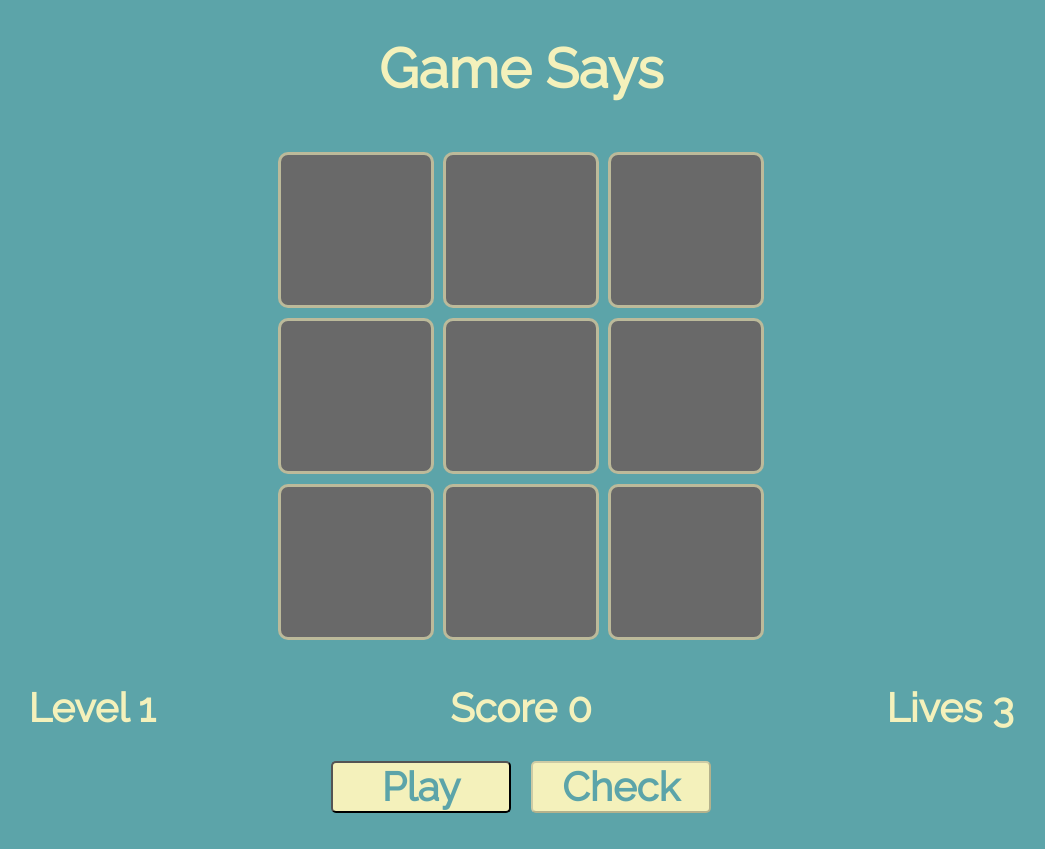
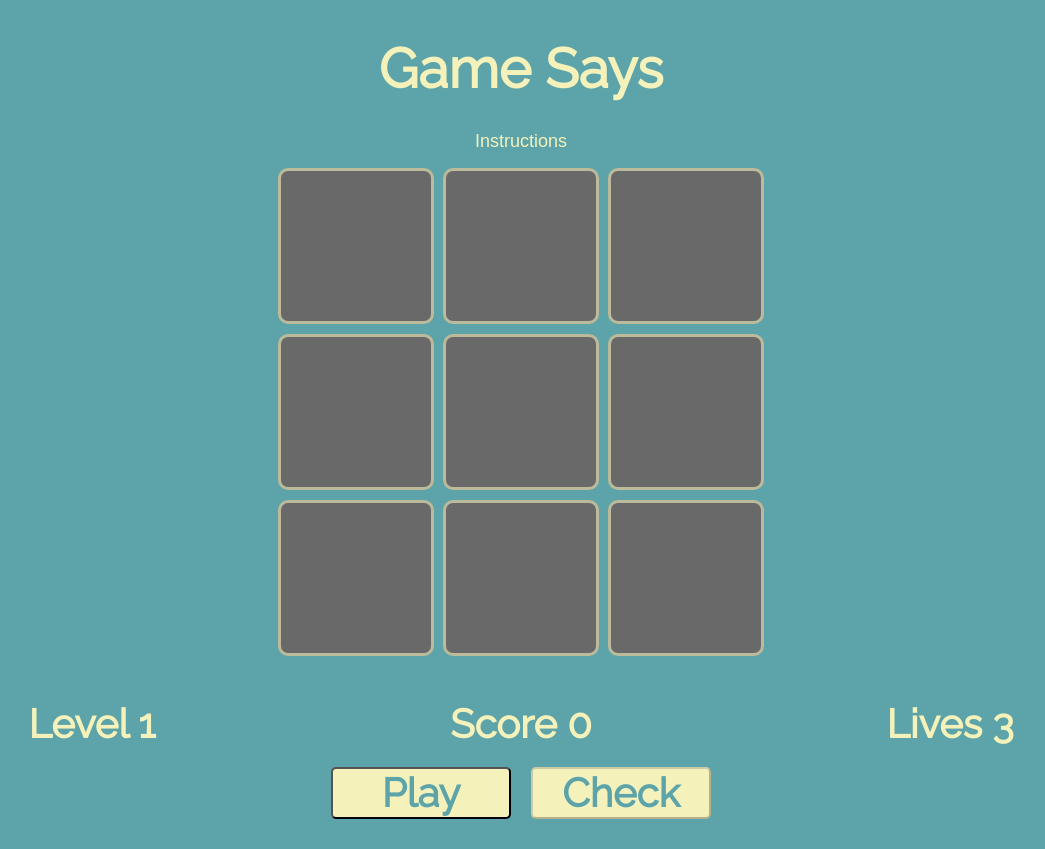
Before and after one commit to P-atrick/WDI-First-Project, a PHP site: page / in a window 1280 px wide. Shown: the whole page, without its empty margins (119-1164 px from the left). Before the commit the page ends 813 px from the top, so only its background shows below. Run offline with PHP 8.4, Linux system fonts and the light colour scheme; some libraries are stand-ins or nearby versions.

Commit message:
added instructions button

```diff
--- a/css/style.css
+++ b/css/style.css
@@ -29,18 +29,30 @@ body {
 /*HEADER*/
 header {
   align-items: center;
-  color: #F4F1BB;
-  display: flex;
+  /*display: flex;*/
   margin-bottom: 10px;
 }
 .header-wrapper {
-  display: flex;
+  /*display: flex;*/
   justify-content: center;
   width: 100%;
 }
 
 h1 {
+  color: #F4F1BB;
+  display: flex;
+  justify-content: center;
   font-size: 55px;
+  margin-bottom: 30px;
+}
+
+.instructions {
+  background-color: #5CA4A9;
+  border: none;
+  color: #F4F1BB;
+  display: flex;
+  font-size: 18px;
+  margin: 0 auto;
 }
 
 /*MAIN*/
@@ -52,6 +64,7 @@ main {
   margin-bottom: 40px;
   width: 495px;
 }
+
 
 .tiles-wrapper {
   display: flex;
@@ -125,7 +138,7 @@ footer {
 .play-check-button-wrapper {
   display: flex;
   justify-content: center;
-  margin-top: 30px;
+  margin-top: 20px;
 }
 
 .play-button {
--- a/index.html
+++ b/index.html
@@ -16,6 +16,8 @@
     <header>
       <div class="header-wrapper">
         <h1 class="game-name animated bounceIn">Game Says</h1>
+        <!-- <h2 class="instructions">Instructions</h2> -->
+        <button class="instructions">Instructions</button>
       </div>
     </header>
 
```
